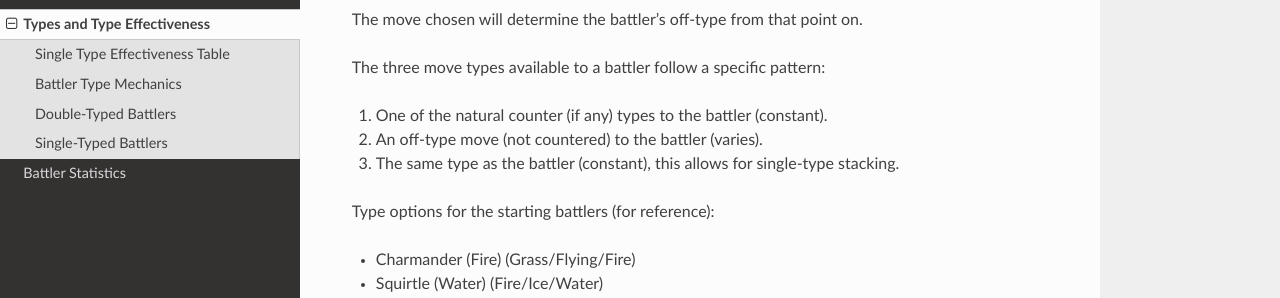
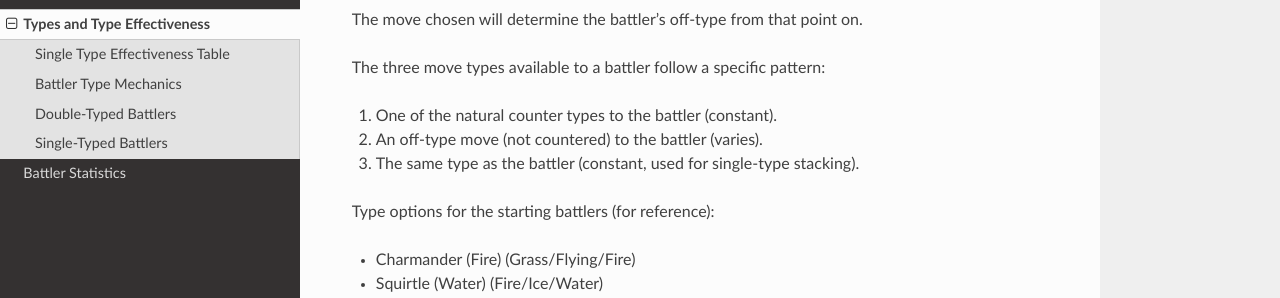
Before and after one commit to TheKewlStore/MonsterBattles, a Sphinx documentation site: the page built from doc/source/type-effectiveness.rst, in a window 1280 px wide and 900 px high, scrolled down 599 px. Shown: the part 152-450 px from the top of the window. Built offline with Sphinx 7.4.7 and the Read the Docs theme 2.0.0, drawn with Linux system fonts in a browser that asks for light colours.

Commit message:
Updating documentation

```diff
--- a/doc/source/type-effectiveness.rst
+++ b/doc/source/type-effectiveness.rst
@@ -18,9 +18,9 @@ The move chosen will determine the battler's off-type from that point on.
 
 The three move types available to a battler follow a specific pattern:
 
-#. One of the natural counter (if any) types to the battler (constant).
+#. One of the natural counter types to the battler (constant).
 #. An off-type move (not countered) to the battler (varies).
-#. The same type as the battler (constant), this allows for single-type stacking.
+#. The same type as the battler (constant, used for single-type stacking).
 
 Type options for the starting battlers (for reference):
 
```
